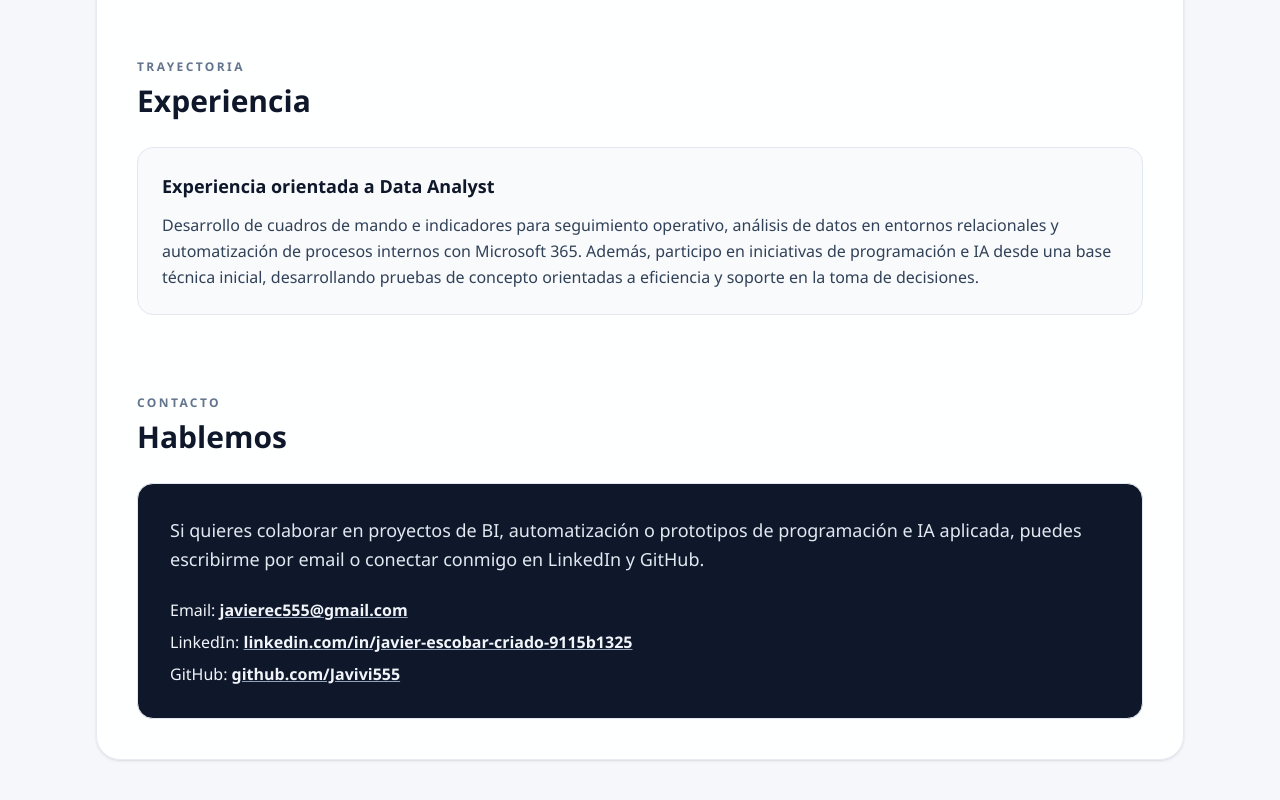
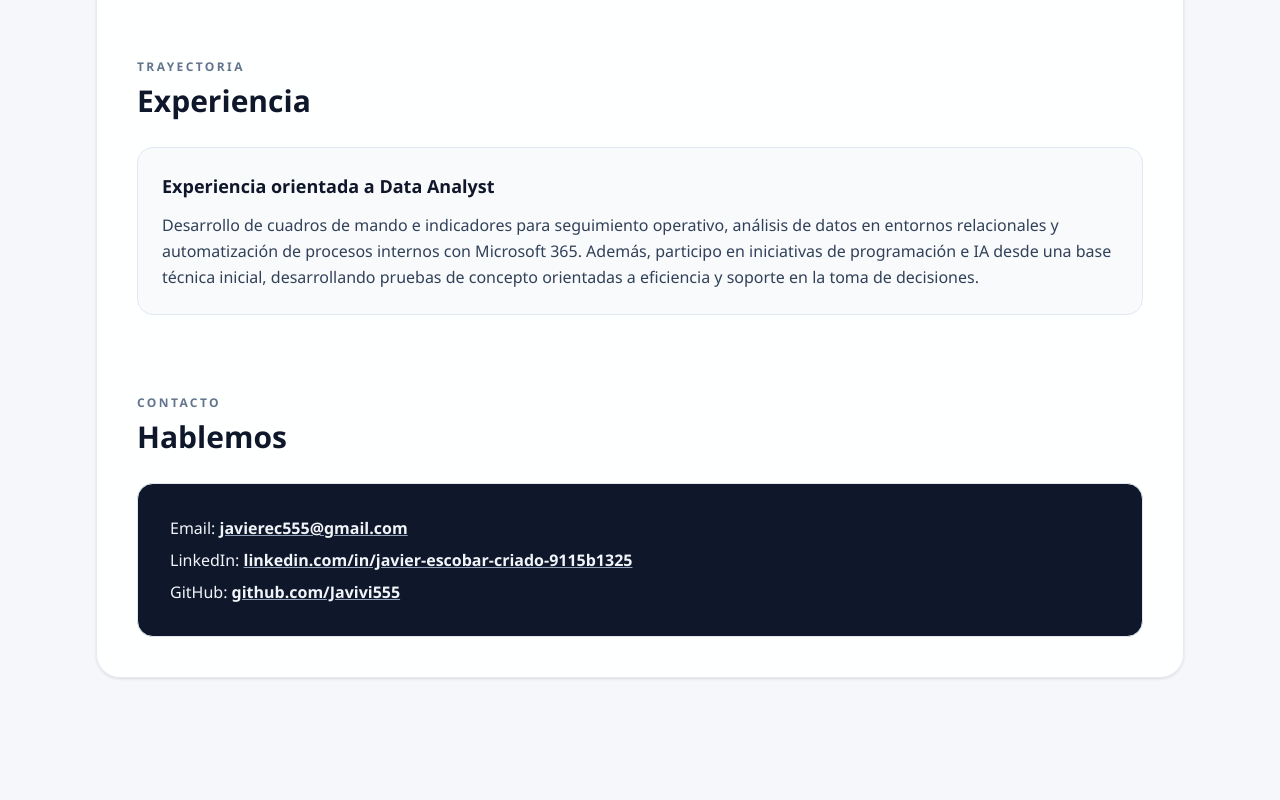
Before and after one commit to Javivi555/portfolio-javier, a React (Vite) app: page / in a window 1280 px wide. Shown: the part 2049-2849 px from the top of the page. After the commit the page ends 2791 px from the top, so only its background shows below. Built offline with nearby package versions, Linux system fonts and the light colour scheme.

Commit message:
Simplify contact section

```diff
--- a/src/components/Contact.jsx
+++ b/src/components/Contact.jsx
@@ -5,11 +5,7 @@ function Contact() {
     <section>
       <SectionTitle id="contacto" eyebrow="Contacto" title="Hablemos" />
       <div className="rounded-2xl border border-slate-200 bg-slate-900 p-6 text-slate-100 md:p-8">
-        <p className="text-base leading-relaxed text-slate-200 md:text-lg">
-          Si quieres colaborar en proyectos de BI, automatización o prototipos de programación e IA aplicada, puedes
-          escribirme por email o conectar conmigo en LinkedIn y GitHub.
-        </p>
-        <ul className="mt-6 space-y-2 text-sm md:text-base">
+        <ul className="space-y-2 text-sm md:text-base">
           <li>
             Email:{' '}
             <a className="font-semibold text-white underline decoration-slate-400" href="mailto:javierec555@gmail.com">
```
